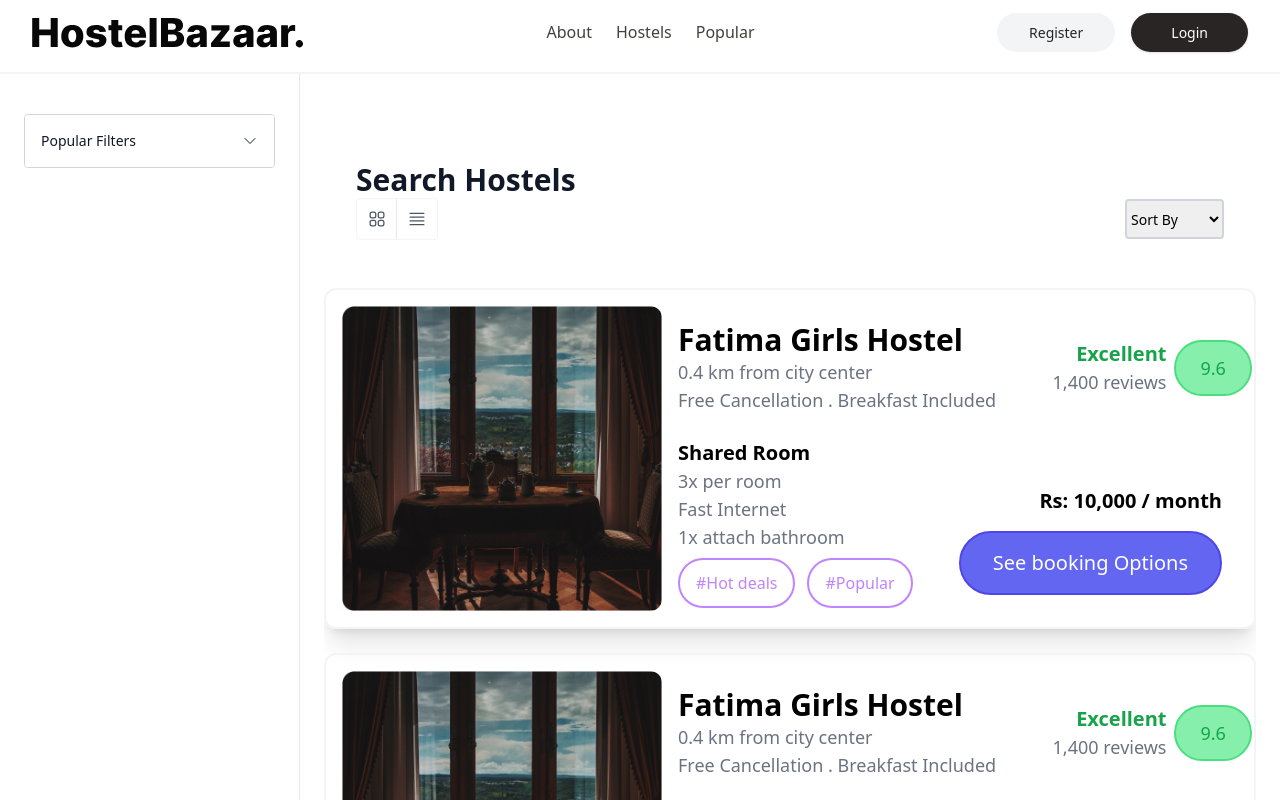
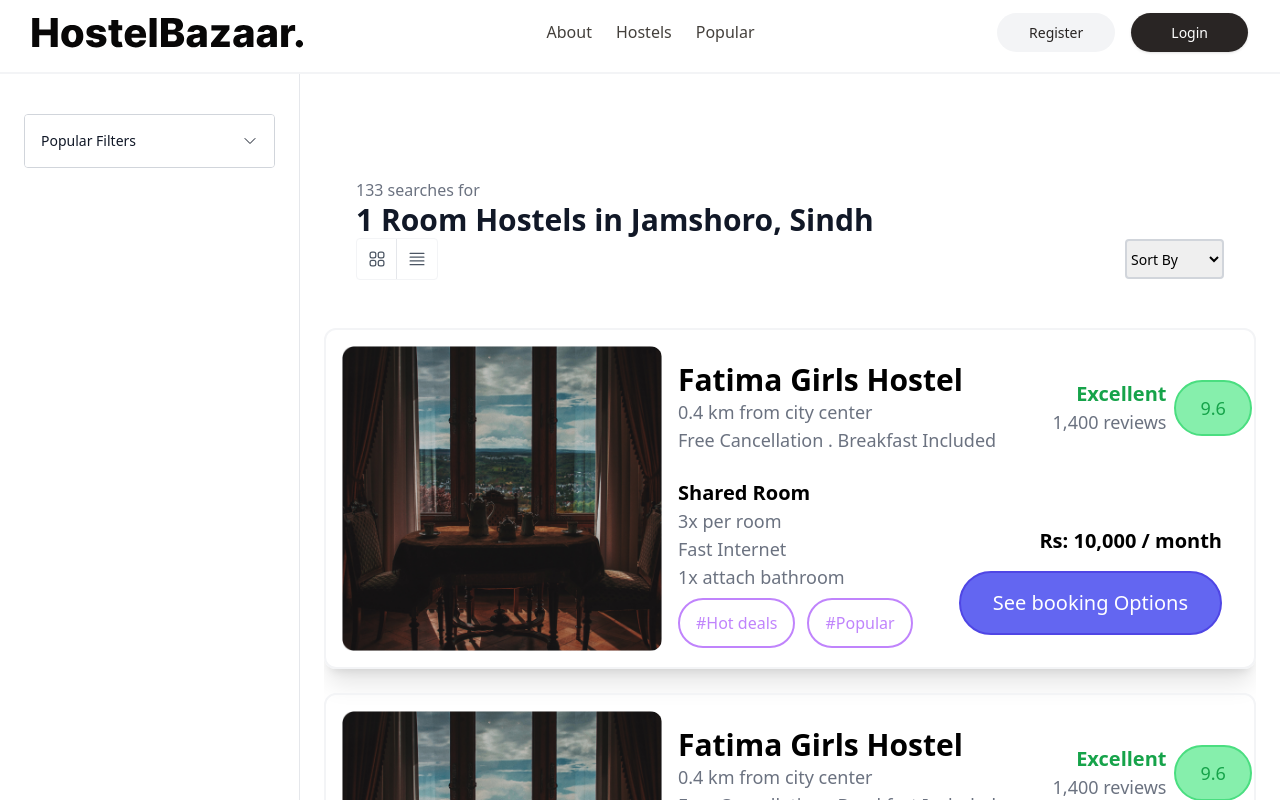
Before and after one commit to AdeelAtta/Hostelow, a Next.js app: page /hostels in a window 1280 px wide. Shown: the top 800 px of the page. Built offline with nearby package versions, Linux system fonts and the light colour scheme.

Commit message:
minor fixes

```diff
--- a/src/pages/hostels/index.tsx
+++ b/src/pages/hostels/index.tsx
@@ -88,7 +88,9 @@ const Hostels = () => {
             <div className="mx-auto max-w-screen-xl px-4  sm:px-6 sm:py-12 lg:px-8">
 
               <header>
-                <h2 className="text-xl font-bold text-gray-900 sm:text-3xl">Search Hostels</h2>
+                <p className="mt-4 max-w-md text-gray-500">
+                 133 searches for </p>
+                <h2 className="text-xl font-bold text-gray-900 sm:text-3xl">1 Room Hostels in Jamshoro, Sindh</h2>
               </header>
               <div className=" flex items-center justify-between">
                 <div className="flex rounded border border-gray-100">
```
